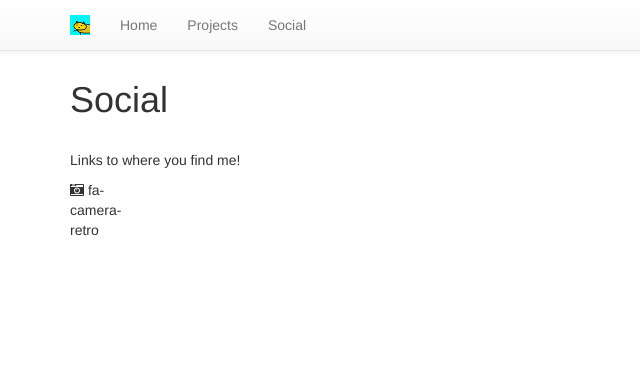
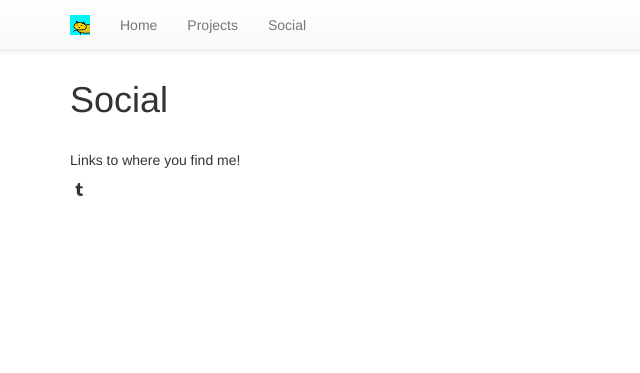
Before and after one commit to rootw4re/h313.github.io, a Jekyll site: the page built from social.html, in a window 1280 px wide. Shown: the top 373 px of the page, without its empty margins (0-640 px from the left). Built offline with Jekyll 4.4.1, drawn with Linux system fonts in a browser that asks for light colours.

Commit message:
test font awesome

```diff
--- a/social.html
+++ b/social.html
@@ -9,7 +9,7 @@ permalink: /social
   <p>Links to where you find me!</p>
   <div class="row">
     <div class="col-xs-1">
-      <i class="fa fa-camera-retro"></i> fa-camera-retro
+      <i class="fa  fa-tumblr fa-fw" aria-hidden="true"></i>
     </div>
   </div>
 </div>
```
